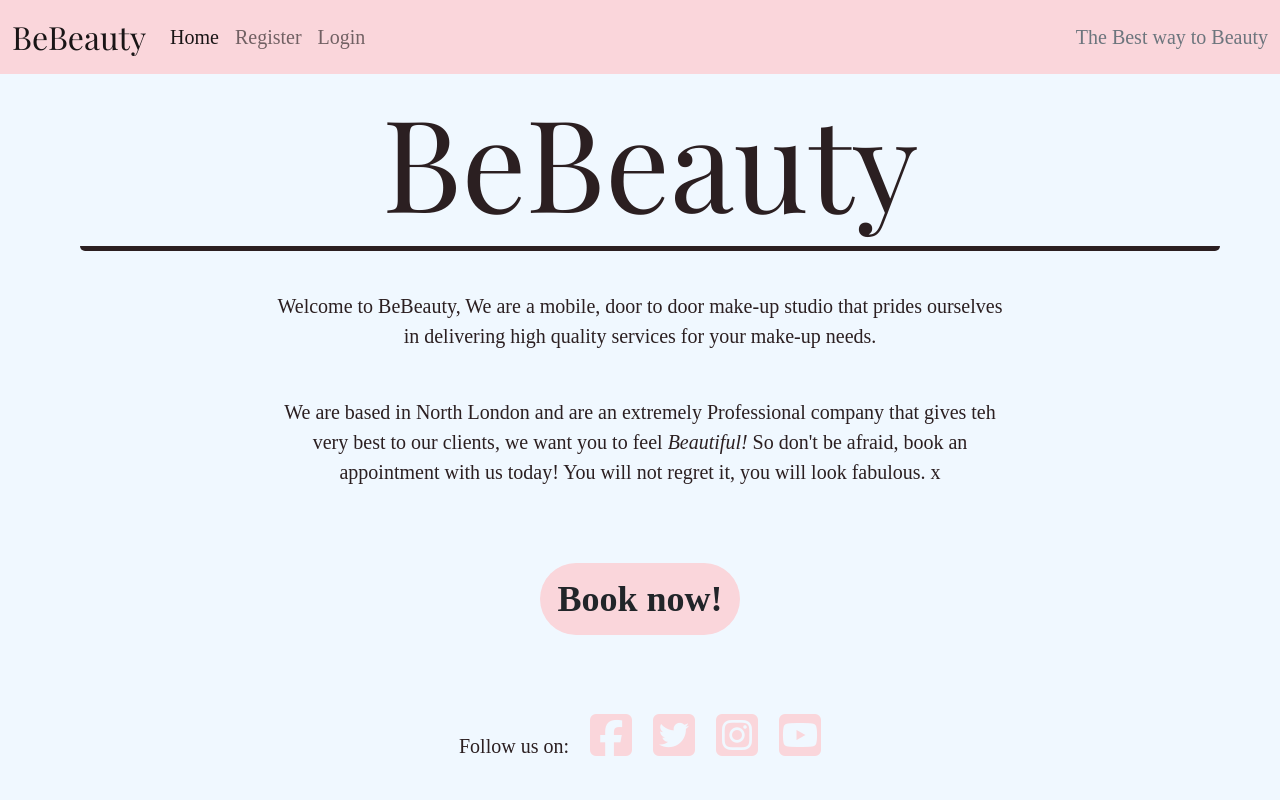
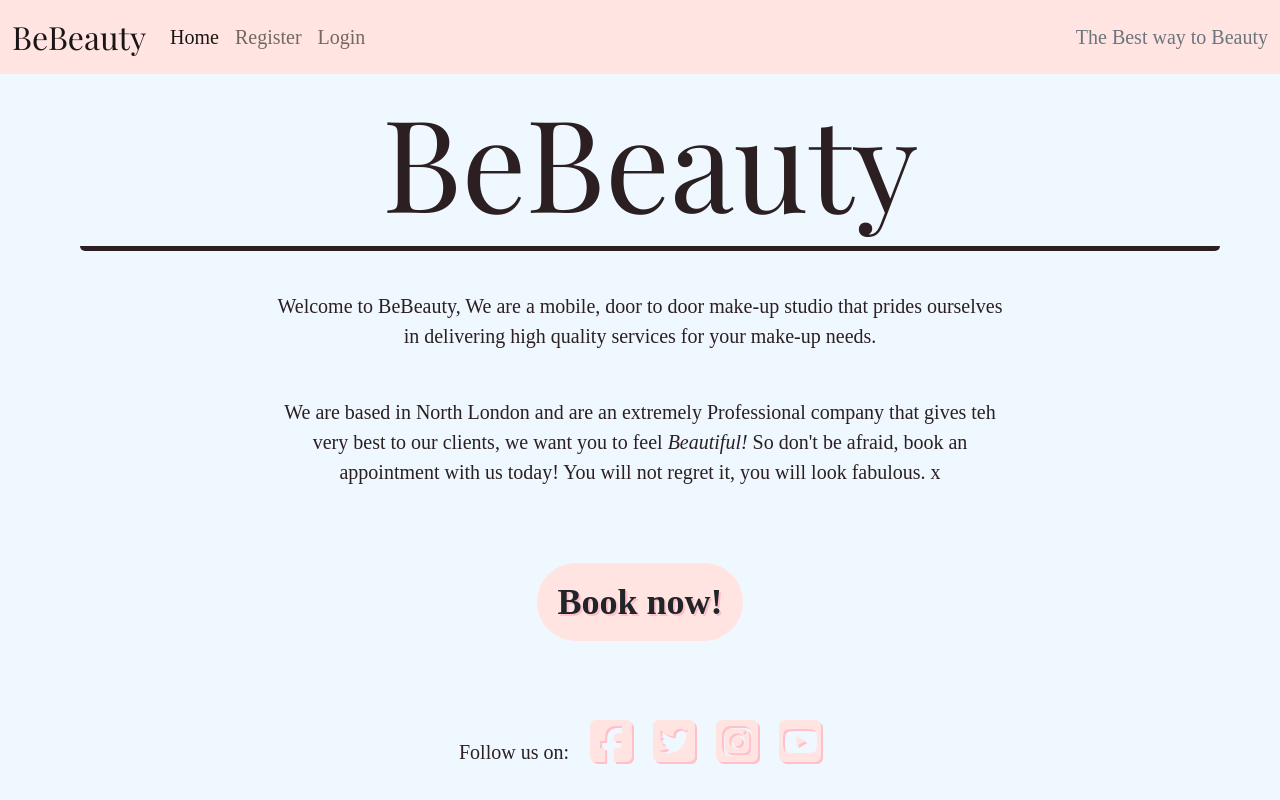
Before and after one commit to GrantWils23/Portfolio-Project-4--Full-Stack-Toolkit, a Django app: page / in a window 1280 px wide. Run offline with Django 3.2, Linux system fonts and the light colour scheme; some libraries are stand-ins or nearby versions.

```diff
--- a/static/css/style.css
+++ b/static/css/style.css
@@ -22,21 +22,29 @@ body {
 }
 
 nav {
-  background-color: rgb(250, 214, 219);
+  background-color:mistyrose;
   font-family: 'Zilla Slab', serif;
 }
 
 .box-wrap {
   margin: 10px;
+  background-color: ;
   border-bottom: 5px #2b1f21 solid;
   border-radius: 5px;
 }
 
 .custom-btn {
-  background-color: rgb(250, 214, 219);
+  background-color: mistyrose;
   font-weight: 600;
-  border-radius: 45px;
+  border-radius: 40px;
   font-size: 4.5vmin;
+  border: 4px mistyrose solid;
+  text-shadow: 2px 2px pink;
+}
+
+.custom-btn:hover {
+  /* box-shadow: 2px 2px 2px 2px pink; */
+  border: 4px pink solid;
 }
 
 footer {
@@ -45,7 +53,8 @@ footer {
 
 footer .fab {
   font-size: 6vmin;
-  color: rgb(250, 214,219)
+  color: mistyrose;
+  text-shadow: 2px 2px pink;
 }
 
 
```
Also changed, not shown: README.md.
